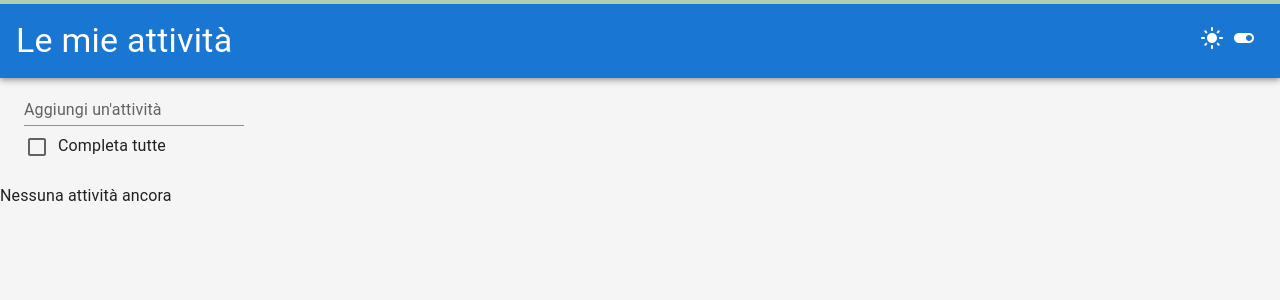
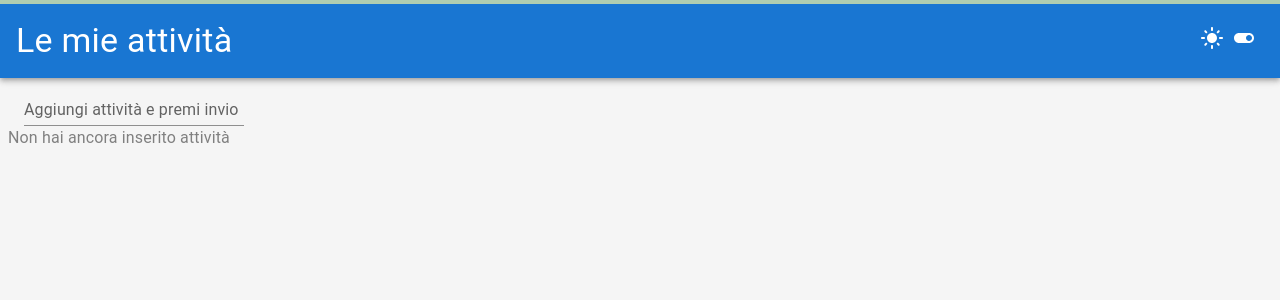
Before and after one commit to Denaz-I/Productivity_tracker_easy, a React (Vite) app: page / in a window 1280 px wide. Shown: the top 300 px of the page. Built offline with nearby package versions, Linux system fonts and the light colour scheme.

Commit message:
sistemato alcune cose user friendly

```diff
--- a/src/Components/AddTaskForm.tsx
+++ b/src/Components/AddTaskForm.tsx
@@ -18,8 +18,8 @@ function AddTaskForm() {
 
   return (
     <form onSubmit={onSubmit} className="flex gap-2 mb-4">
-        <TextField id="standard-basic"
-            label="Aggiungi un'attività"
+        <TextField
+            label="Aggiungi attività e premi invio"
             variant="standard" value={title}
             onChange={(e) => setTitle(e.target.value)}
             sx={{marginLeft:3}}
--- a/src/Components/AllTaskCompleted.tsx
+++ b/src/Components/AllTaskCompleted.tsx
@@ -8,6 +8,10 @@ function AllTaskCompleted () {
     const allCompleted = useAppSelector(
         (state) => state.tasks.length > 0 && state.tasks.every((t) => t.completed)
     );
+    const tasks = useAppSelector((t) => t.tasks)
+    const checkTasks = tasks.length
+
+    if (checkTasks > 0) {
 
         return (
             <Box>
@@ -15,9 +19,10 @@ function AllTaskCompleted () {
                     onChange={(t) => dispatch(setAllCompleted(t.target.checked))}
                     color="success"
                     sx={{marginLeft:2}}/>
-        <span>{allCompleted ? "Deseleziona tutte" : "Completa tutte"}</span>
+                <span>{allCompleted ? "Deseleziona tutte le attività" : "Completa tutte le attività"}</span>
             </Box>
         )
     }
+}
 
 export default AllTaskCompleted
--- a/src/Components/TaskList.tsx
+++ b/src/Components/TaskList.tsx
@@ -3,6 +3,7 @@ import TaskCard from "./TaskCard";
 import AddTaskForm from "./AddTaskForm";
 import AllTaskCompleted from "./AllTaskCompleted";
 import { resetCompletedTaskDaily } from "../Store/tasksSlice";
+import { Typography } from "@mui/material";
 
 function TasksList() {
     const dispatch = useAppDispatch()
@@ -22,7 +23,7 @@ function TasksList() {
             <AddTaskForm />
                 <AllTaskCompleted />
                 {tasks.length === 0 ? (
-                    <p className="text-center text-gray-500">Nessuna attività ancora</p>
+                    <Typography color="grey" sx={{ml:1}}>Non hai ancora inserito attività</Typography>
                 ) : (
                     tasks.map((t) => <TaskCard key={t.id} task={t} />)
                 )}
```
Lines whose indentation alone changed are shown as unchanged.
